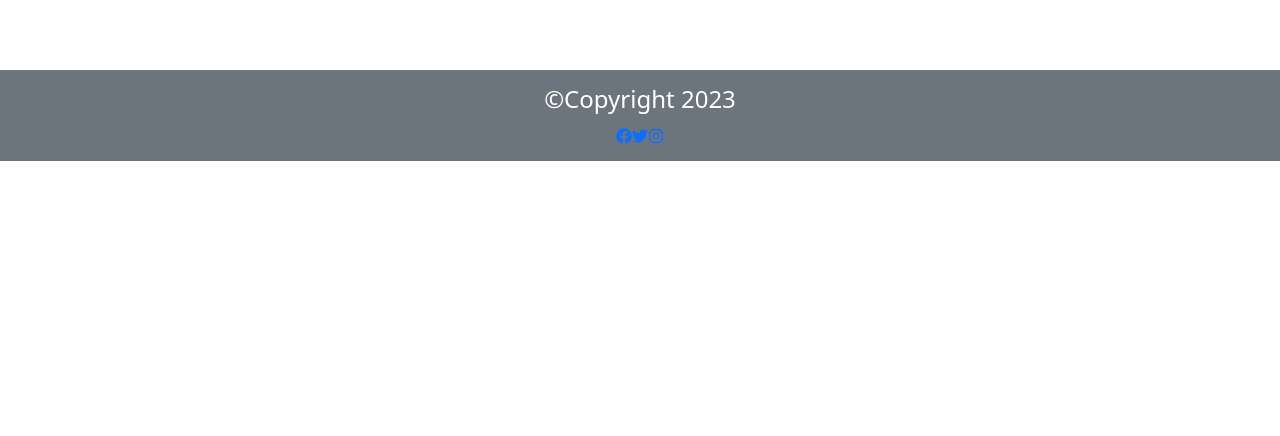
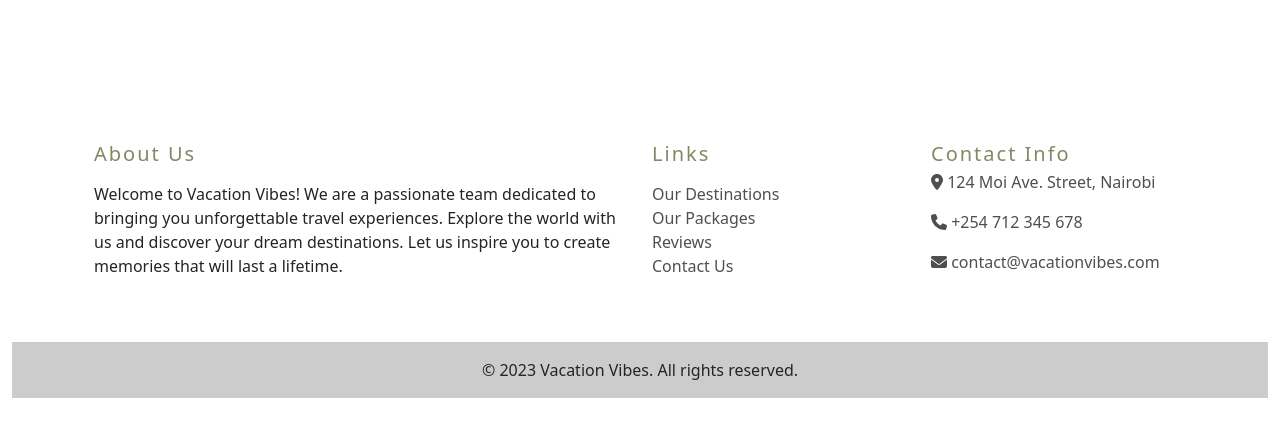
Before and after one commit to clinton-35/Tour_n_Travel, a React (Create React App) app in the folder client/: page / in a window 1280 px wide. Shown: the part 788-1224 px from the top of the page. Before the commit the page ends 949 px from the top, so only its background shows below. Built offline with nearby package versions, Linux system fonts and the light colour scheme; no server answers.

Commit message:
Update Footer.js

```diff
--- a/client/src/components/layout/Footer.js
+++ b/client/src/components/layout/Footer.js
@@ -1,18 +1,73 @@
 import React from "react";
-import { FaFacebook, FaTwitter, FaInstagram } from "react-icons/fa";
+import { Link } from "react-router-dom";
+import { FontAwesomeIcon } from "@fortawesome/react-fontawesome";
+import { faMapMarkerAlt, faPhone, faEnvelope } from "@fortawesome/free-solid-svg-icons";
 
 function Footer() {
   return (
-    <div>
-      <div className="Footer bg-secondary">
-        <h4 class="text-white ">©Copyright 2023</h4>
-        <a href="https://www.facebook.com"><FaFacebook /></a>
-        <a href="https://www.twitter.com"><FaTwitter /></a>
-        <a href="https://www.instagram.com"><FaInstagram /></a>
-      </div>
-
+    <div className="container-fluid my-5">
+      <footer style={{ backgroundColor: "white" }}>
+        <div className="container p-4">
+          <div className="row">
+            <div className="col-lg-6 col-md-12 mb-4">
+              <h5 className="mb-3" style={{ letterSpacing: "2px", color: "#818963" }}>
+                About Us
+              </h5>
+              <p>
+                Welcome to Vacation Vibes! We are a passionate team dedicated to bringing you
+                unforgettable travel experiences. Explore the world with us and discover your dream
+                destinations. Let us inspire you to create memories that will last a lifetime.
+              </p>
+            </div>
+            <div className="col-lg-3 col-md-6 mb-4">
+              <h5 className="mb-3" style={{ letterSpacing: "2px", color: "#818963" }}>
+                Links
+              </h5>
+              <ul className="list-unstyled mb-0">
+                <li className="nav-item">
+                  <Link to="destinations" className="nav-link active" style={{ color: "#4f4f4f" }}>
+                    Our Destinations
+                  </Link>
+                </li>
+                <li className="nav-item">
+                  <Link to="packages" className="nav-link active" style={{ color: "#4f4f4f" }}>
+                    Our Packages
+                  </Link>
+                </li>
+                <li className="nav-item">
+                  <Link to="feedback" className="nav-link active" style={{ color: "#4f4f4f" }}>
+                    Reviews
+                  </Link>
+                </li>
+                <li className="nav-item">
+                  <Link to="contacts" className="nav-link active" style={{ color: "#4f4f4f" }}>
+                    Contact Us
+                  </Link>
+                </li>
+              </ul>
+            </div>
+            <div className="col-lg-3 col-md-6 mb-4">
+              <h5 className="mb-1" style={{ letterSpacing: "2px", color: "#818963" }}>
+                Contact Info
+              </h5>
+              <p style={{ color: "#4f4f4f" }}>
+                <FontAwesomeIcon icon={faMapMarkerAlt} /> 124 Moi Ave. Street, Nairobi
+              </p>
+              <p style={{ color: "#4f4f4f" }}>
+                <FontAwesomeIcon icon={faPhone} /> +254 712 345 678
+              </p>
+              <p style={{ color: "#4f4f4f" }}>
+                <FontAwesomeIcon icon={faEnvelope} /> contact@vacationvibes.com
+              </p>
+            </div>
+          </div>
+        </div>
+        <div className="text-center p-3" style={{ backgroundColor: "rgba(0, 0, 0, 0.2)" }}>
+          © {new Date().getFullYear()} Vacation Vibes. All rights reserved.
+        </div>
+      </footer>
     </div>
-  );
+);
 }
 
 export default Footer;
```
